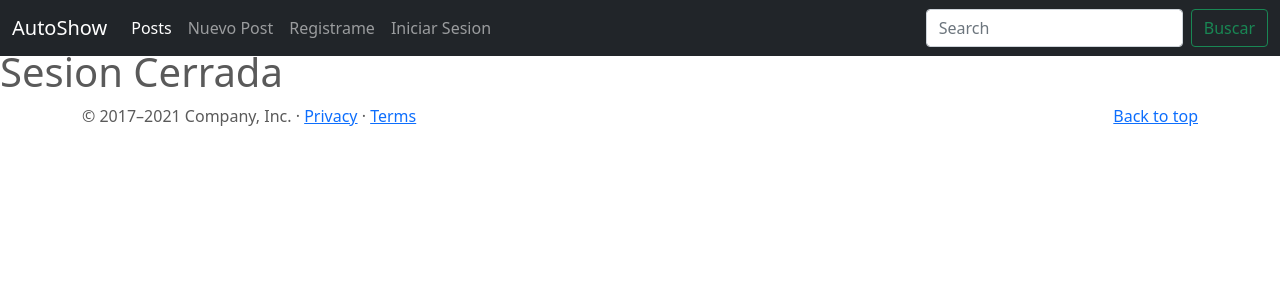
After one commit to frannsanchez/AutoShow, a Django app: page /logout/ in a window 1280 px wide. The commit adds this page. Shown: the top 300 px of the page. Run offline with Django 3.2, Linux system fonts and the light colour scheme; some libraries are stand-ins or nearby versions.

Commit message:
login, logout y barreras

```diff
--- a/AutoShow/settings.py
+++ b/AutoShow/settings.py
@@ -124,3 +124,5 @@ STATIC_URL = '/static/'
 # https://docs.djangoproject.com/en/3.2/ref/settings/#default-auto-field
 
 DEFAULT_AUTO_FIELD = 'django.db.models.BigAutoField'
+
+LOGIN_URL = 'login'
--- a/AutoShow/urls.py
+++ b/AutoShow/urls.py
@@ -27,4 +27,5 @@ urlpatterns = [
     path('Autos/<pk>/delete', AutoDelete.as_view(), name="auto-delete"),
     path('signup/', SignUp.as_view(), name="signup"),
     path('login/', LogIn.as_view(), name="login"),
+    path('logout/', LogOut.as_view(), name="logout"),
 ]
--- a/Autos/models.py
+++ b/Autos/models.py
@@ -3,9 +3,10 @@ from django.db import models
 class Auto(models.Model):
     marca = models.CharField(max_length=20)
     modelo = models.CharField(max_length=20)
-    ano = models.CharField(max_length=4)
+    año = models.CharField(max_length=4)
+    color = models.CharField(max_length=20)
     descripcion = models.CharField(max_length=1000)
     fecha_publicacion = models.DateTimeField(auto_now_add=True)
 
     def __str__(self):
-        return f"{self.marca} - {self.modelo} - {self.ano}"
+        return f"{self.marca} - {self.modelo} - {self.año}"
--- a/Autos/templates/Autos/index.html
+++ b/Autos/templates/Autos/index.html
@@ -64,9 +64,18 @@
           <li class="nav-item">
             <a class="nav-link" href="{% url 'auto-create' %}">Nuevo Post</a>
           </li>
+          {% if user.is_authenticated %}
           <li class="nav-item">
-            <a class="nav-link disabled" href="https://getbootstrap.com/docs/5.0/examples/carousel/#" tabindex="-1" aria-disabled="true">Log In</a>
+            <a class="nav-link" href="{% url 'logout' %}" tabindex="-1" aria-disabled="true">{{user.username}} // Cerrar Sesion</a>
           </li>
+          {% else %}
+          <li class="nav-item">
+            <a class="nav-link" href="{% url 'signup' %}" tabindex="-1" aria-disabled="true">Registrame</a>
+          </li>
+          <li class="nav-item">
+            <a class="nav-link" href="{% url 'login' %}" tabindex="-1" aria-disabled="true">Iniciar Sesion</a>
+          </li>
+          {% endif %}
         </ul>
         <form class="d-flex">
           <input class="form-control me-2" type="search" placeholder="Search" aria-label="Search">
--- /dev/null
+++ b/Autos/templates/registration/logout.html
@@ -0,0 +1,6 @@
+{% extends 'Autos/index.html' %}
+
+{% block title%}<title>Cerrar Sesion</title>{% endblock %}
+{% block main%}
+<h1>Sesion Cerrada</h1>
+{% endblock %}
--- a/Autos/views.py
+++ b/Autos/views.py
@@ -5,6 +5,8 @@ from django.views.generic import ListView, CreateView, DeleteView, DetailView, U
 from django.urls import reverse_lazy
 from django.contrib.auth.forms import UserCreationForm
 from django.contrib.auth.views import LoginView, LogoutView
+from django.contrib.auth.mixins import LoginRequiredMixin
+
 def index(request):
     return render(request, "Autos/index.html")
 
@@ -24,17 +26,17 @@ class BuscarAuto(ListView):
 class AutoDetail(DetailView):
     model = Auto
 
-class AutoCreate(CreateView):
+class AutoCreate(LoginRequiredMixin, CreateView):
     model = Auto
     success_url = reverse_lazy("auto-list")
     fields = '__all__'
 
-class AutoUpdate(UpdateView):
+class AutoUpdate(LoginRequiredMixin, UpdateView):
     model = Auto
     success_url = reverse_lazy("auto-list")
     fields = '__all__'
 
-class AutoDelete(DeleteView):
+class AutoDelete(LoginRequiredMixin, DeleteView):
     model = Auto
     success_url = reverse_lazy("auto-list")
 
@@ -45,3 +47,6 @@ class SignUp(CreateView):
 
 class LogIn(LoginView):
     pass
+
+class LogOut(LogoutView):
+    template_name = 'registration/logout.html'
```
Also changed, not shown: Autos/templates/Autos/auto_list.html (+6 -3 lines), README.md (added), db.sqlite3.
